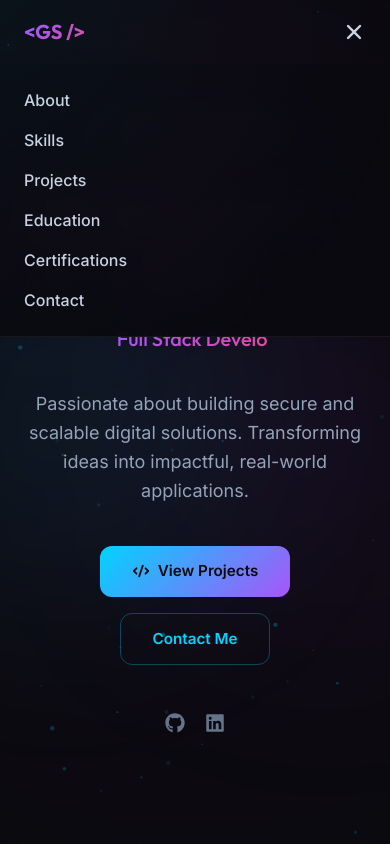
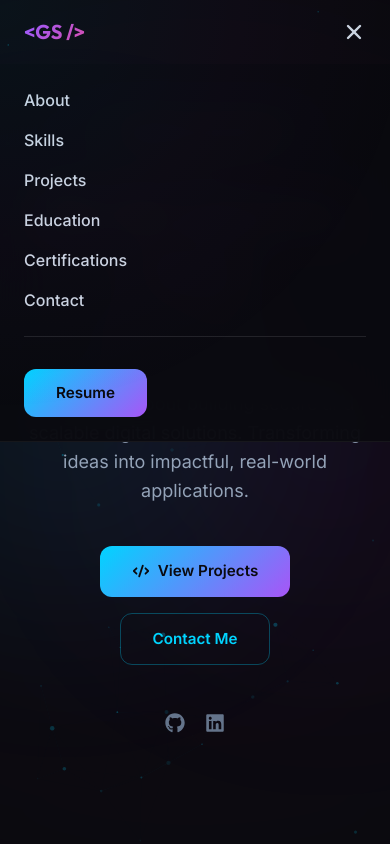
Before and after one commit to garimasingh9/portfolio, a React (Vite) app: page / in a window 390 px wide. Both pictures are taken after a click on the button "Toggle menu". Shown: the top 844 px of the page. Built offline with nearby package versions, Linux system fonts and the light colour scheme.

Commit message:
Update portfolio: Skills, Contact WhatsApp integration, and Resume fixes

```diff
--- a/src/components/Contact.jsx
+++ b/src/components/Contact.jsx
@@ -88,7 +88,18 @@ export default function Contact() {
     if (Object.keys(v).length > 0) { setErrors(v); return }
     setErrors({})
     setSending(true)
-    setTimeout(() => { setSending(false); setSubmitted(true); setForm({ name: '', email: '', message: '' }) }, 1500)
+
+    // Format the message for WhatsApp
+    const whatsappMessage = `*New inquiry from Portfolio!*\n\n*Name:* ${form.name}\n*Email:* ${form.email}\n*Message:* ${form.message}`
+    const whatsappUrl = `https://wa.me/919870712372?text=${encodeURIComponent(whatsappMessage)}`
+
+    // Simulate a brief delay for UX before opening WhatsApp
+    setTimeout(() => {
+      setSending(false)
+      window.open(whatsappUrl, '_blank')
+      setSubmitted(true)
+      setForm({ name: '', email: '', message: '' })
+    }, 1000)
   }
 
   return (
--- a/src/components/Navbar.jsx
+++ b/src/components/Navbar.jsx
@@ -100,6 +100,15 @@ export default function Navbar() {
                 {link.name}
               </button>
             ))}
+            <div className="h-px bg-white/10 my-2" />
+            <a
+              href="/resume/garima-CV.pdf"
+              target="_blank"
+              rel="noopener noreferrer"
+              className="btn-primary text-sm py-2 px-5 text-center mt-2 w-max"
+            >
+              <span>Resume</span>
+            </a>
           </div>
         </motion.div>
       )}
```
